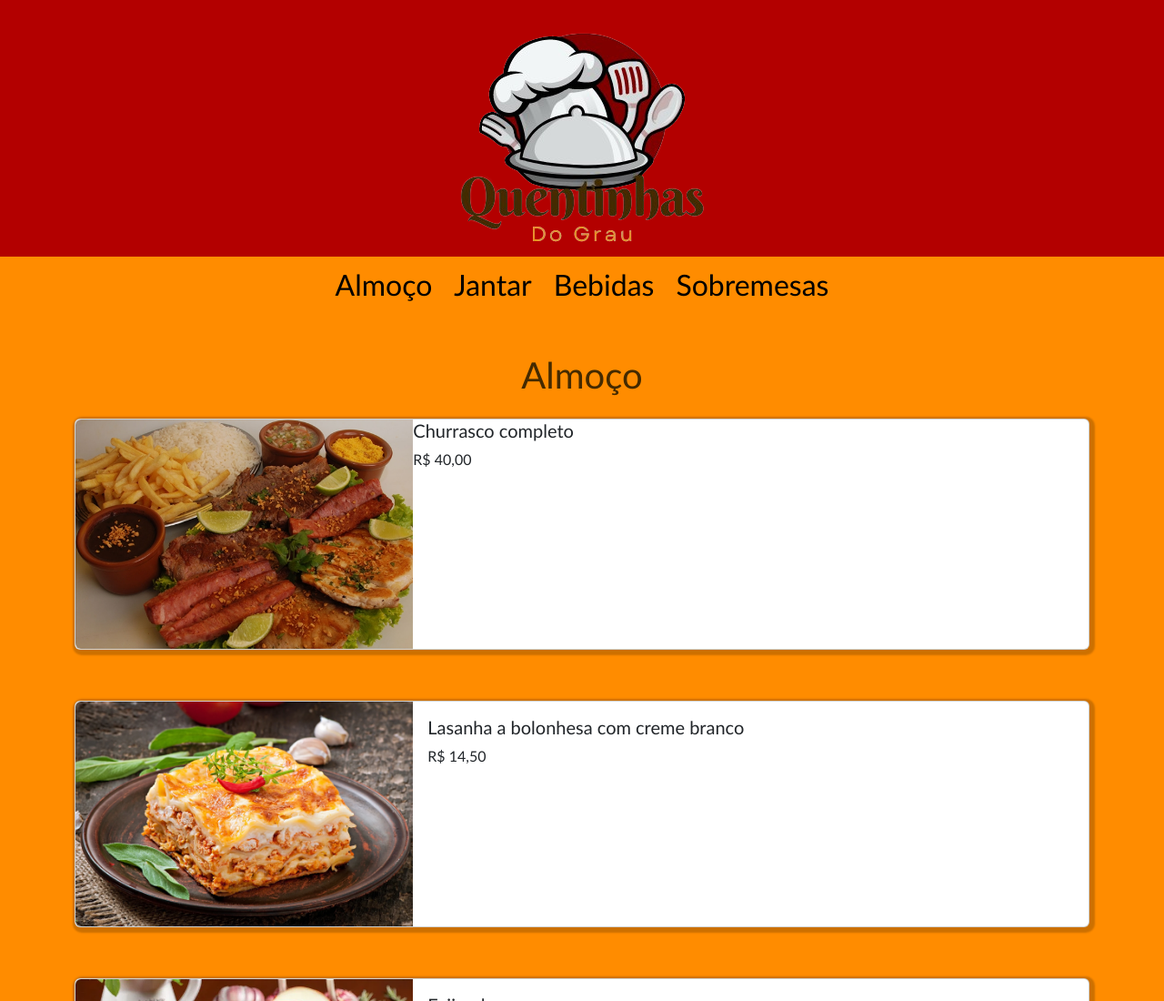
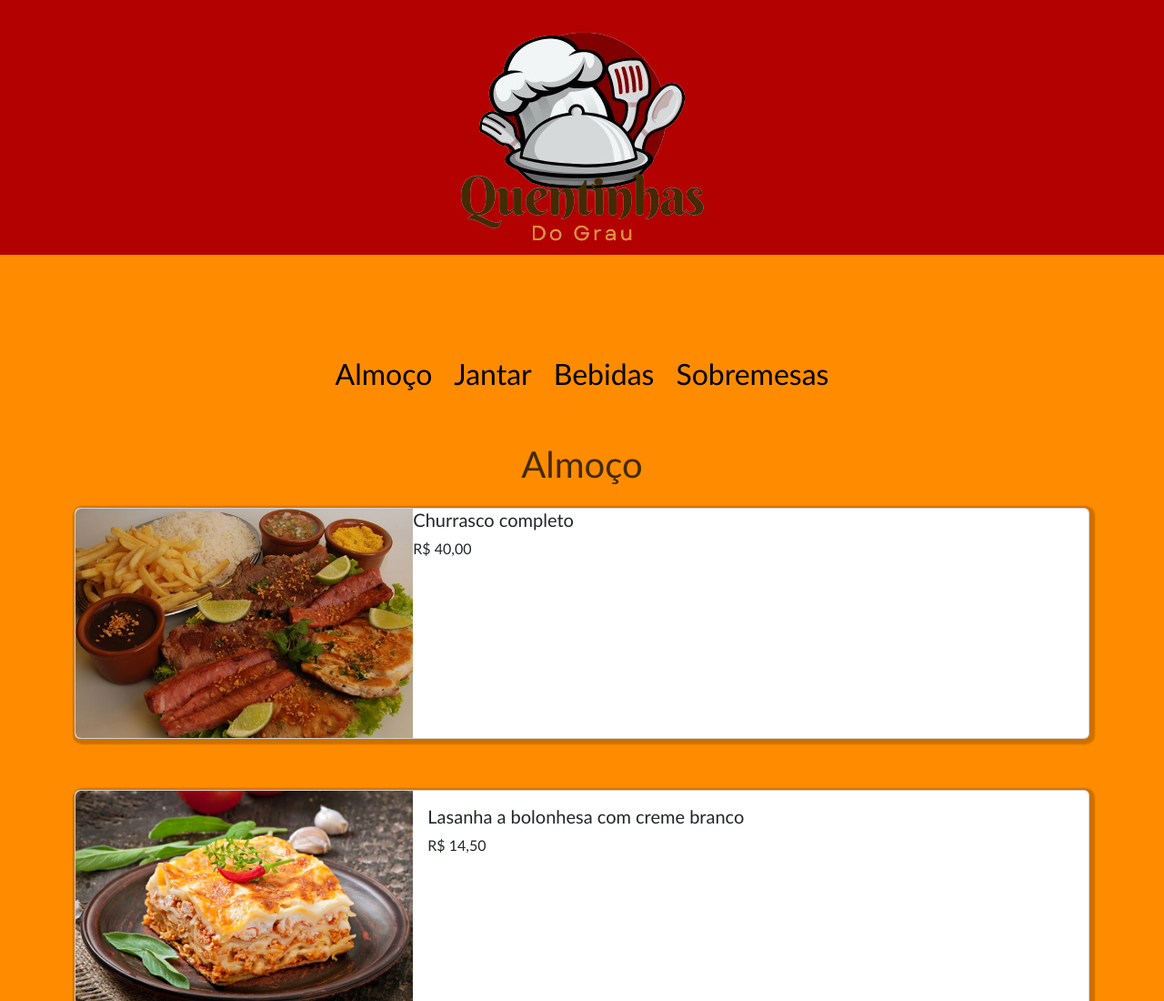
Before and after one commit to j0t4Vv/cardapio, a plain HTML site: page index.html in a window 1280 px wide. Shown: the top 1100 px of the page at 91% size. Drawn offline with nearby package versions, Linux system fonts and the light colour scheme.

Commit message:
Update style.css

```diff
--- a/style.css
+++ b/style.css
@@ -18,14 +18,11 @@ body{
 header{
     display: flex;
     justify-content: center;
-    padding: 1px;
     width: 100%;
-    height: 10%;
     background-color: #B30000;
 }
 
 header img {
-    height: 10%;
     margin-top: -100px;
     margin-bottom: -120px;
 }
@@ -36,7 +33,7 @@ header img {
     justify-content: center;
     flex-direction: row;
     gap: 1.5rem;
-    margin-top: 12px;
+    margin-top: 7rem;
     z-index: 100;
     color: #442A00;
 
```
